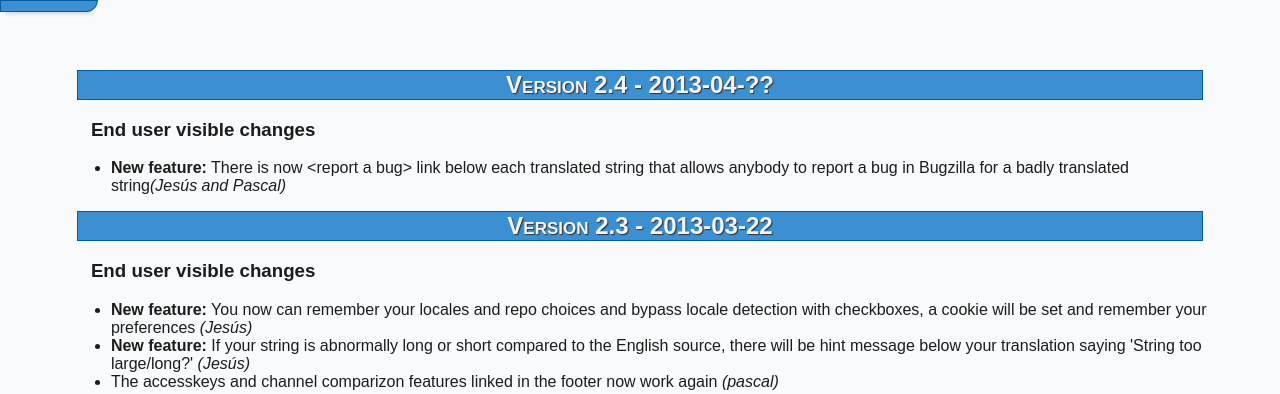
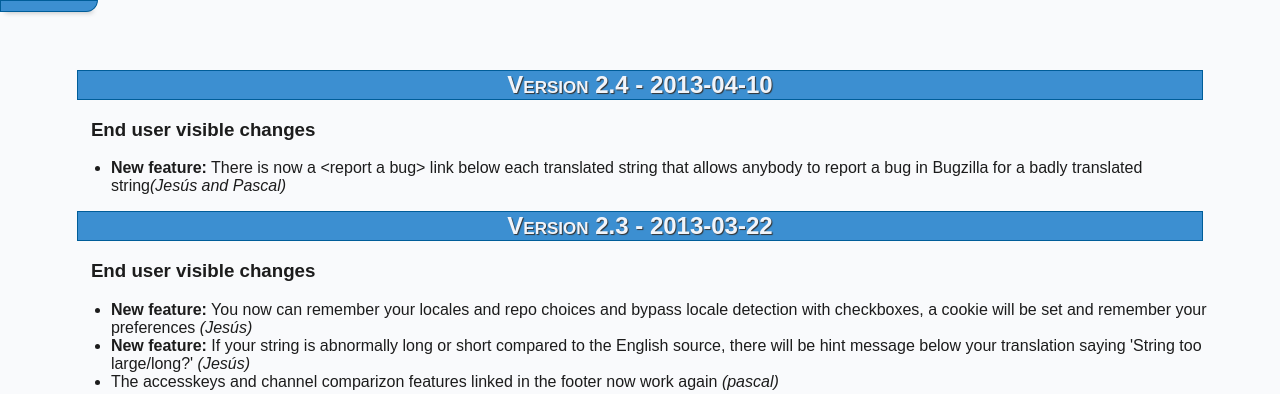
Before and after one commit to mozfr/transvision, a PHP site: template web/views/changelog.php in a window 1280 px wide. Shown: the top 394 px of the page. Run offline with PHP 8.4, Linux system fonts and the light colour scheme; the template is opened without the code that fills it, so the values that code supplies are empty.

Commit message:
update changelog

```diff
--- a/web/views/changelog.php
+++ b/web/views/changelog.php
@@ -1,10 +1,10 @@
 <?php $title = '<a href="/">Transvision</a> changelog'; ?>
 
-<h2 id="v2.4">Version 2.4 - 2013-04-??</h2>
+<h2 id="v2.4">Version 2.4 - 2013-04-10</h2>
 
 <h3>End user visible changes</h3>
 <ul>
-    <li><strong>New feature:</strong> There is now &lt;report a bug&gt; link below each translated string that allows anybody to report a bug in Bugzilla for a badly translated string<em>(Jesús and Pascal)</em></li>
+    <li><strong>New feature:</strong> There is now a &lt;report a bug&gt; link below each translated string that allows anybody to report a bug in Bugzilla for a badly translated string<em>(Jesús and Pascal)</em></li>
 </ul>
 
 <h2 id="v2.3">Version 2.3 - 2013-03-22</h2>
```
